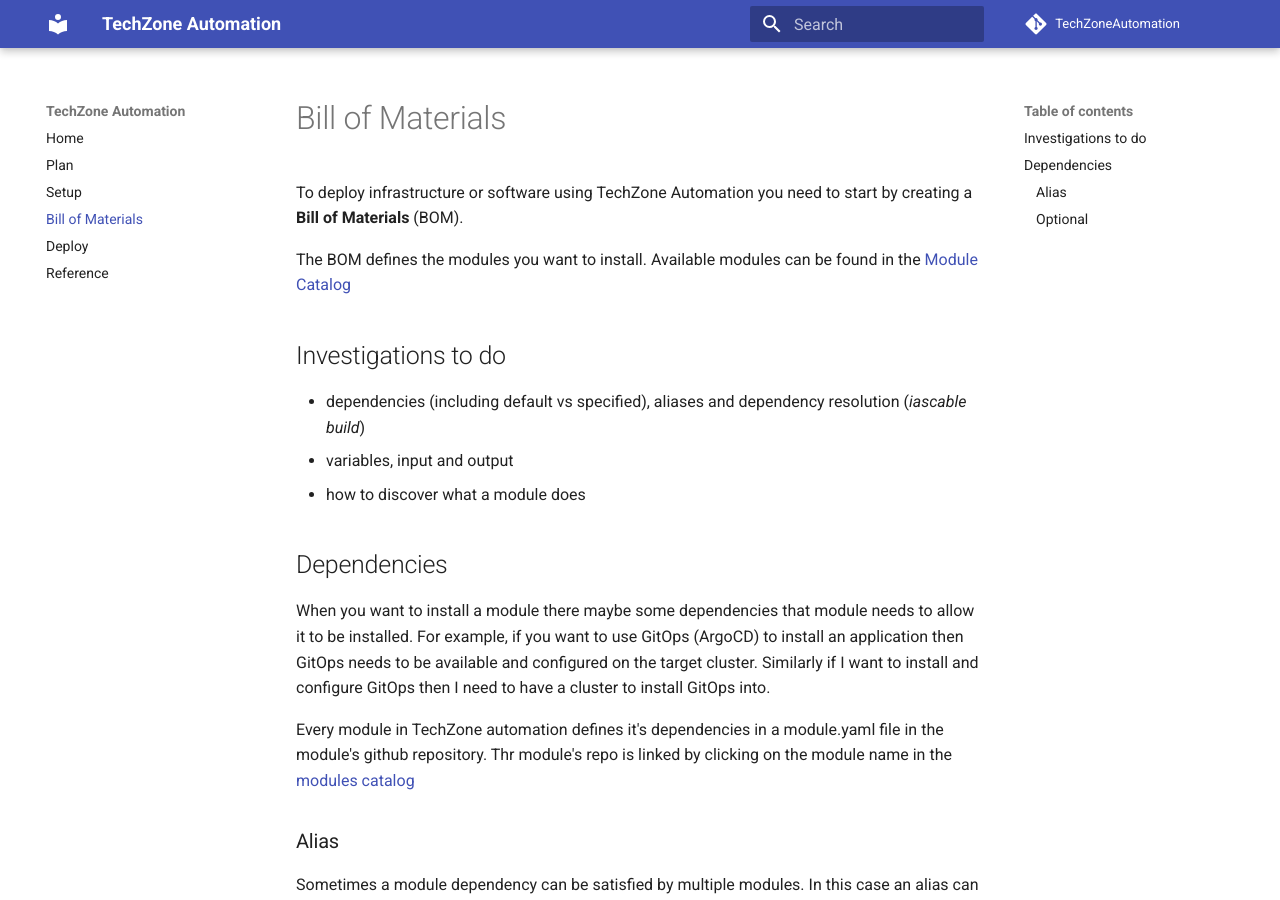
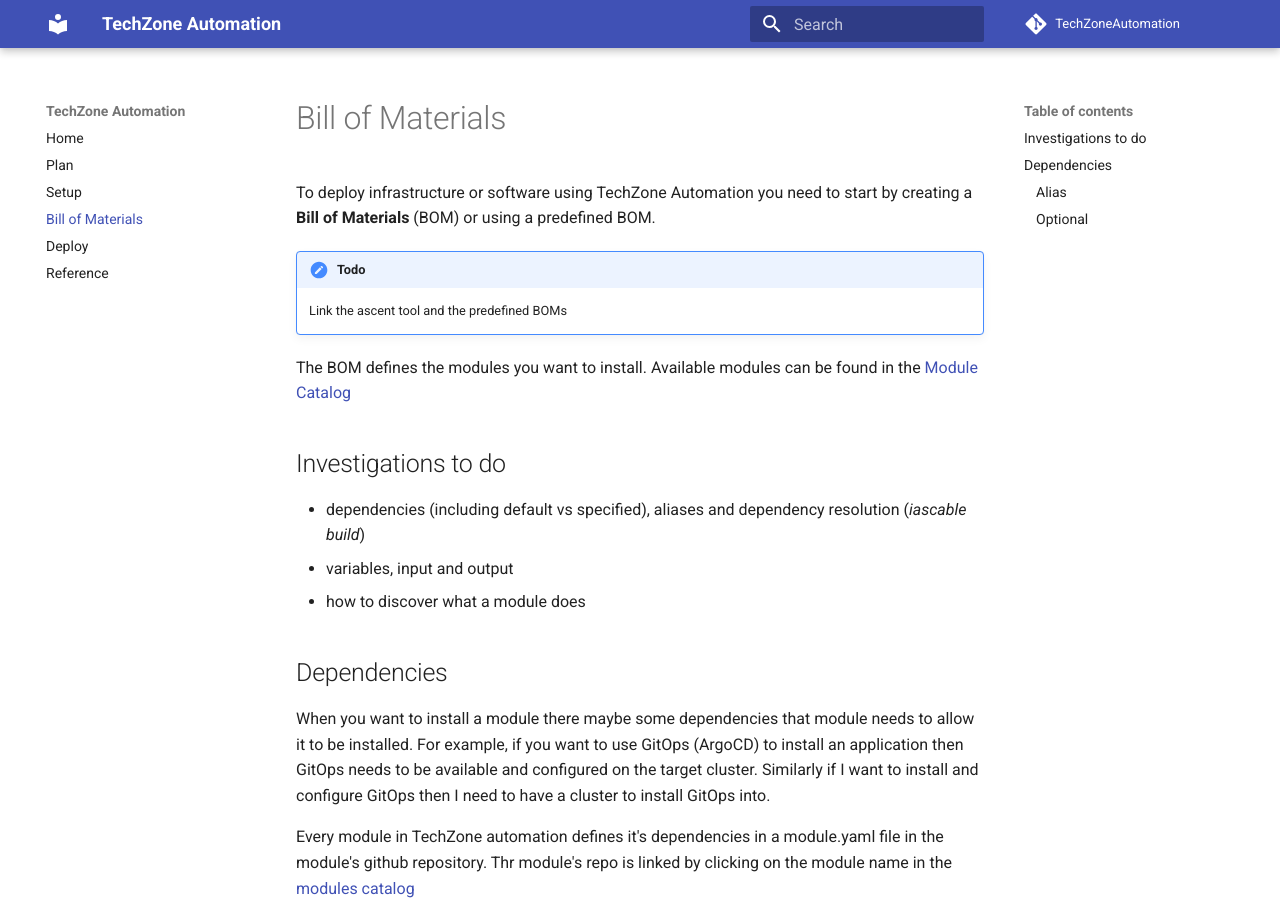
Before and after one commit to binnes/TechZoneAutomation, an MkDocs documentation site: the page built from docs/bom.md, in a window 1280 px wide and 900 px high. Built offline with MkDocs 1.6.1 and Material for MkDocs 9.7.7, drawn with Linux system fonts in a browser that asks for light colours; comment, search, counter and statistics services are not loaded.

Commit message:
BOM update

```diff
--- a/docs/bom.md
+++ b/docs/bom.md
@@ -1,6 +1,9 @@
 # Bill of Materials
 
-To deploy infrastructure or software using TechZone Automation you need to start by creating a **Bill of Materials** (BOM).
+To deploy infrastructure or software using TechZone Automation you need to start by creating a **Bill of Materials** (BOM)  or using a predefined BOM.
+
+!!!Todo
+    Link the ascent tool and the predefined BOMs
 
 The BOM defines the modules you want to install.  Available modules can be found in the [Module Catalog](https://modules.cloudnativetoolkit.dev){target=:blank}
 
```
